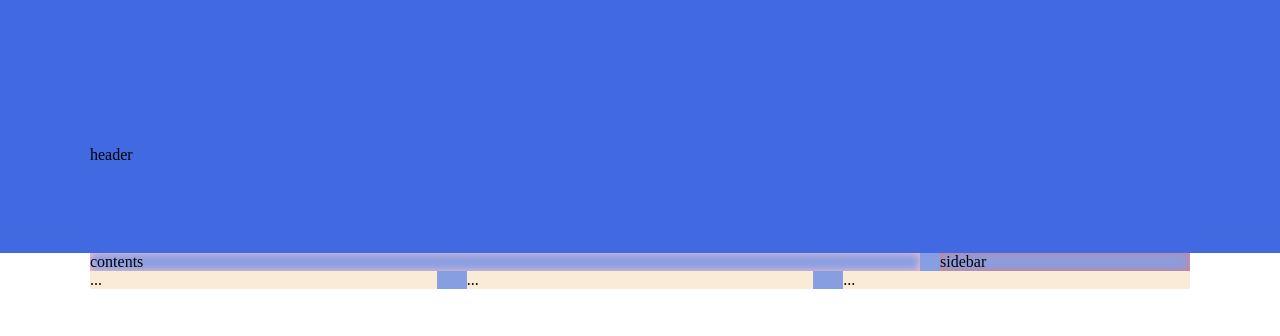
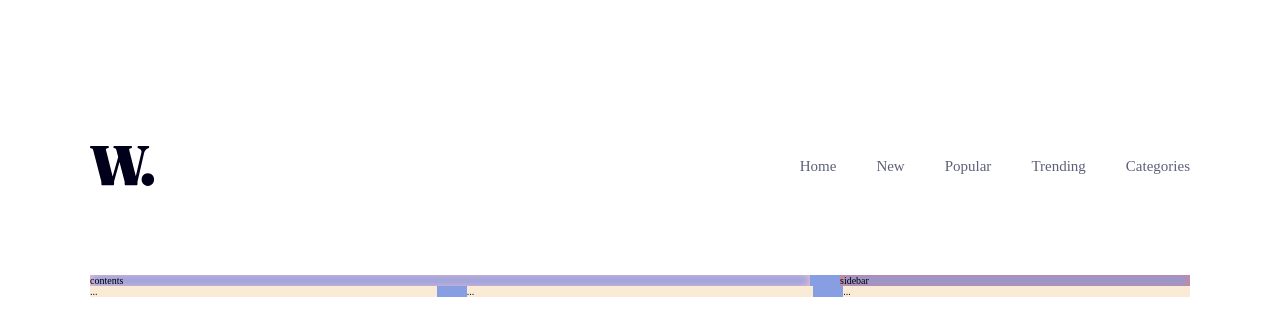
Before and after one commit to kimtaejin3/news-homepage, a plain HTML site: page index.html in a window 1280 px wide. Drawn offline with Linux system fonts and the light colour scheme.

Commit message:
feat: Add header-nav component with html&css

```diff
--- a/index.html
+++ b/index.html
@@ -29,7 +29,33 @@
   </head>
   <body>
     <header class="header">
-      <div class="l_wrapper">header</div>
+      <div class="l_wrapper">
+        <div class="headings">
+          <h1 class="headings-title">
+            <a href="#">
+              <img src="./assets/images/logo.svg" alt="main logo" />
+            </a>
+          </h1>
+
+          <ul class="headings-list">
+            <li class="headings-list-item">
+              <a href="#">Home</a>
+            </li>
+            <li class="headings-list-item">
+              <a href="#">New</a>
+            </li>
+            <li class="headings-list-item">
+              <a href="#">Popular</a>
+            </li>
+            <li class="headings-list-item">
+              <a href="#">Trending</a>
+            </li>
+            <li class="headings-list-item">
+              <a href="#">Categories</a>
+            </li>
+          </ul>
+        </div>
+      </div>
     </header>
 
     <main class="main">
--- a/style.css
+++ b/style.css
@@ -19,6 +19,10 @@ a {
   text-decoration: none;
 }
 
+:root {
+  font-size: 62.5%;
+}
+
 /* layout */
 .l_wrapper {
   max-width: 1100px;
@@ -28,7 +32,7 @@ a {
 
 .l_container {
   display: flex;
-  gap: 20px;
+  gap: 30px;
 }
 
 .l_contents {
@@ -38,7 +42,7 @@ a {
 
 .l_sidebar {
   flex-shrink: 0;
-  flex-basis: 250px;
+  flex-basis: 350px;
   box-shadow: inset 0 0 10px rgb(226, 127, 127);
 }
 
@@ -55,8 +59,24 @@ a {
 
 /* component */
 .header {
-  background-color: royalblue;
   padding: 146px 0 89px 0;
+}
+
+.headings {
+  display: flex;
+  align-items: center;
+  justify-content: space-between;
+}
+
+.headings-list {
+  display: flex;
+  gap: 40px;
+  font-size: 1.5rem;
+  color: #5e607a;
+}
+
+.headings-list-item:hover {
+  color: #e9aa52;
 }
 
 .section {
```
